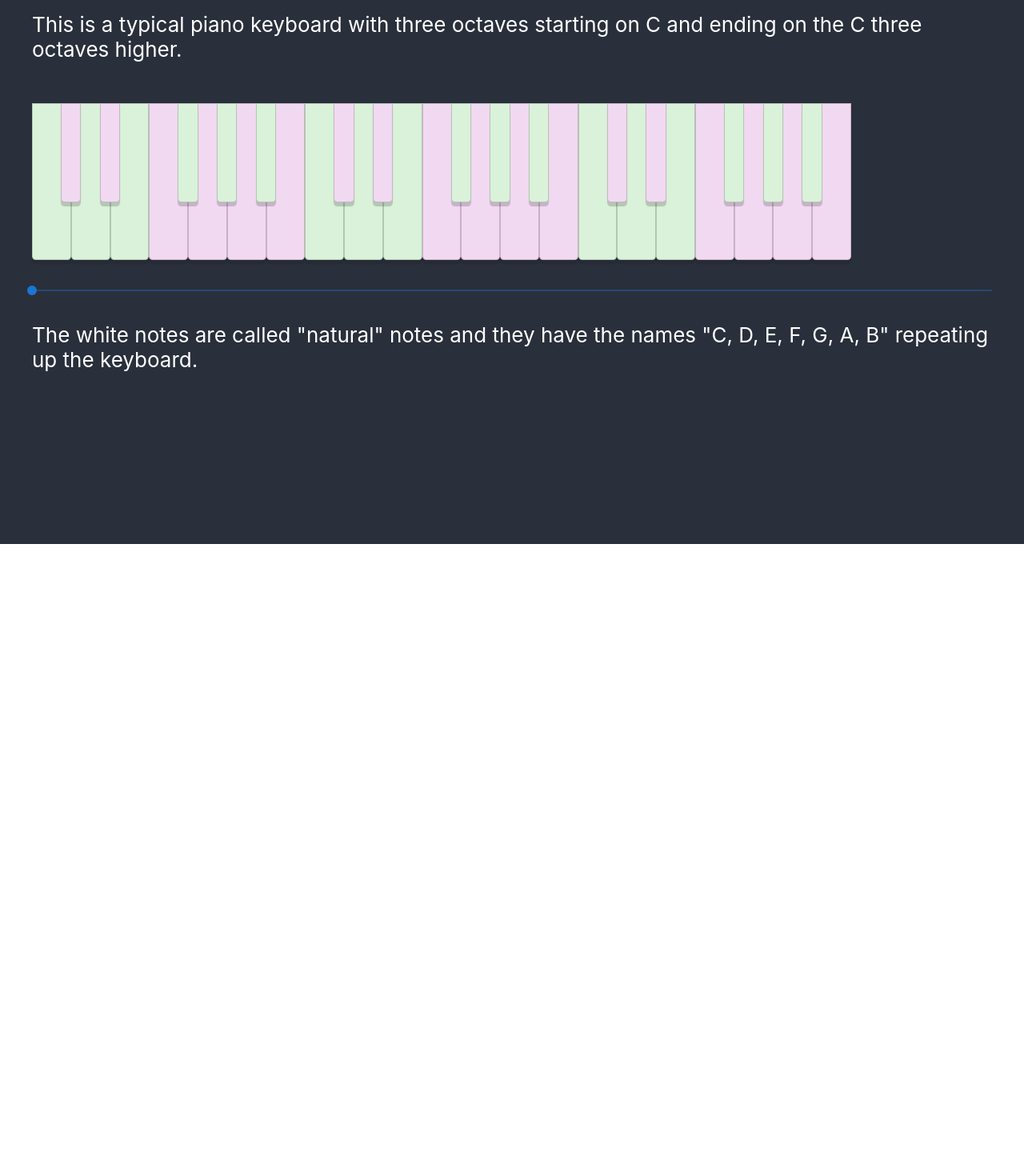
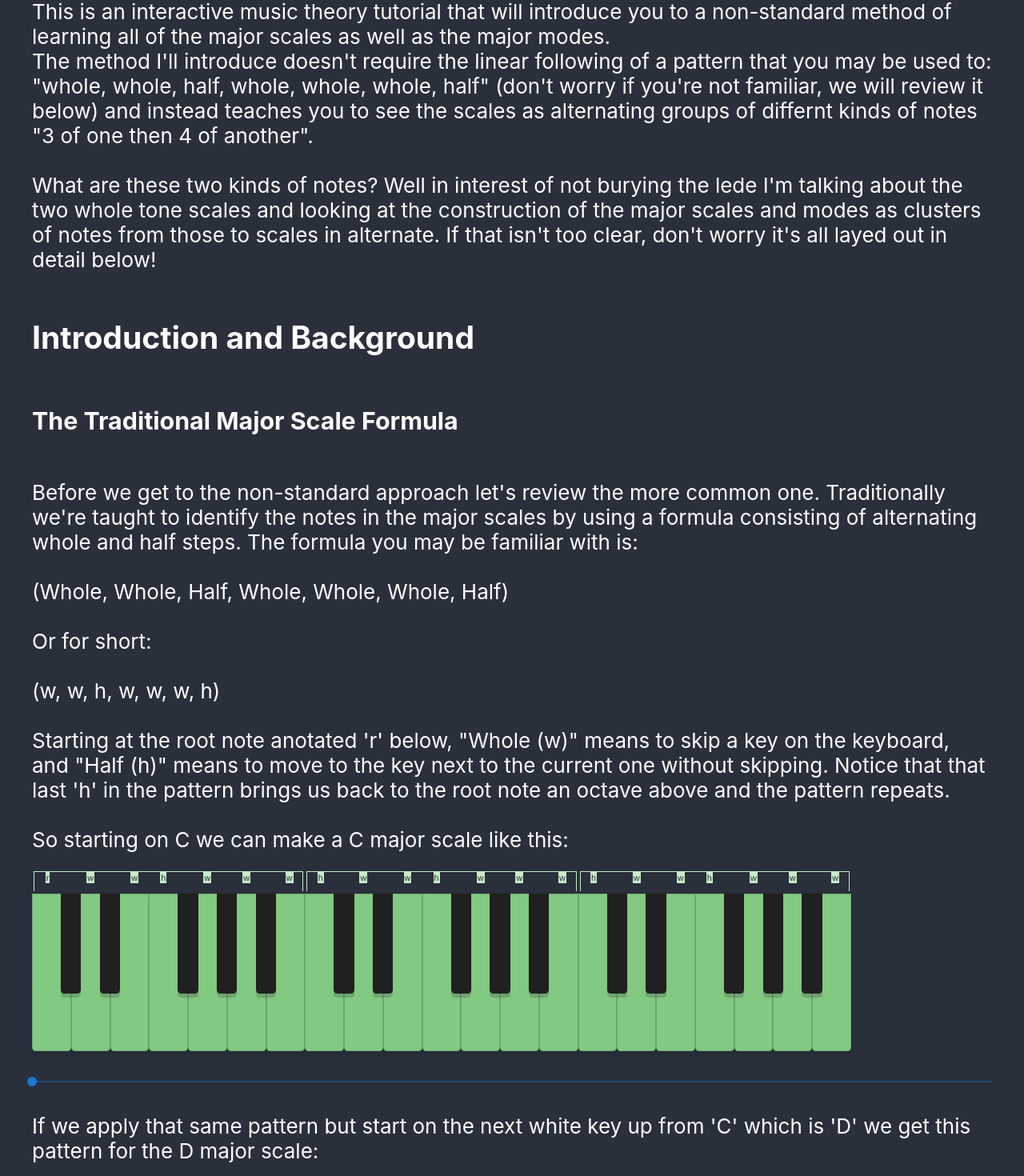
Before and after one commit to jakerr/music-blog, a React (Create React App) app: page / in a window 1280 px wide. Shown: the part 200-1670 px from the top of the page at 80% size. Before the commit the page ends 880 px from the top, so only its background shows below. Built offline with nearby package versions, Linux system fonts and the light colour scheme.

Commit message:
Start making tutorial text

```diff
--- a/src/App.css
+++ b/src/App.css
@@ -41,9 +41,9 @@
   border-radius: 0px 0px var(--kb-key-rad) var(--kb-key-rad);
   cursor: pointer;
   box-shadow: 0px 5px 1px rgba(32, 32, 32, 0.2);
-  -webkit-transition: margin 0.05s ease, background-color 0.07s ease,
+  -webkit-transition: background-color 0.07s ease,
     box-shadow 0.05s ease;
-  transition: margin 0.05s ease, background-color 0.07s ease,
+  transition: background-color 0.07s ease,
     box-shadow 0.05s ease;
 }
 
--- a/src/App.tsx
+++ b/src/App.tsx
@@ -1,20 +1,24 @@
-import React, {FC, useEffect, useState} from 'react';
-import Slider from '@mui/material/Slider';
-import { ModeBuilder } from './ModeHighlighters';
-import './App.css';
-import { KeyHighlighter } from './KeyHighlighter';
+import React, { FC, useEffect, useState } from "react";
+import Slider from "@mui/material/Slider";
+import { ModeBuilder } from "./ModeHighlighters";
+import "./App.css";
+import { KeyHighlighter } from "./KeyHighlighter";
 
-type NaturalNote = 'C' | 'D' | 'E' | 'F' | 'G' | 'A' | 'B'
-type Accidental = '#' | 'b' | undefined
+type NaturalNote = "C" | "D" | "E" | "F" | "G" | "A" | "B";
+type Accidental = "#" | "b" | undefined;
 export type Note = {
-  name: NaturalNote,
-  acc?: Accidental,
-  oct: number,
-  highlight?: string,
-  bracket?: "left" | "middle" | "right" | "solo",
-  bracketColor?: "bracket-color-1" | "bracket-color-2" | "bracket-color-1 lighten" | "bracket-color-2 lighten",
-  bracketLabel?: string,
-}
+  name: NaturalNote;
+  acc?: Accidental;
+  oct: number;
+  highlight?: string;
+  bracket?: "left" | "middle" | "right" | "solo";
+  bracketColor?:
+    | "bracket-color-1"
+    | "bracket-color-2"
+    | "bracket-color-1 lighten"
+    | "bracket-color-2 lighten";
+  bracketLabel?: string;
+};
 const CHROMA = "C_D_EF_G_A_B";
 
 const accidentalOffset = (acc: Accidental): number => {
@@ -24,13 +28,13 @@
     return -1;
   }
   return 0;
-}
+};
 
 export const noteIndex = (note: Note): number => {
   const offset = accidentalOffset(note.acc);
-  const noteOrder = (CHROMA.indexOf(note.name) + offset);
+  const noteOrder = CHROMA.indexOf(note.name) + offset;
   return note.oct * 12 + noteOrder;
-}
+};
 
 const noteForIndex = (idx: number): Note => {
   const oct = Math.floor(idx / 12);
@@ -38,7 +42,7 @@
   var noteName = CHROMA[chromaticDegree];
   var acc = undefined;
   if (noteName === "_") {
-    acc = "#"
+    acc = "#";
     noteName = CHROMA[chromaticDegree - 1];
   }
   return {
@@ -46,12 +50,12 @@
     acc: acc as Accidental,
     oct: oct,
   };
-}
+};
 
 const noteColor = (note: Note): string => {
   const offset = accidentalOffset(note.acc);
   return offset === 0 ? "white" : "black";
-}
+};
 
 function bracketClass(bracket?: "left" | "middle" | "right" | "solo") {
   let classString: string;
@@ -76,42 +80,42 @@
 }
 
 const Key: FC<{
-  note: Note,
-}> = ({note}) => {
+  note: Note;
+}> = ({ note }) => {
   const blackWhite = noteColor(note);
   const hl = note.highlight ?? "";
   const bracketCss = bracketClass(note.bracket);
   const bracketColor = note.bracketColor;
-  const noteCss = `note-${note.name}${note.acc ? "s" : ""}`
+  const noteCss = `note-${note.name}${note.acc ? "s" : ""}`;
   return (
     <div className={`key ${blackWhite} ${hl} ${noteCss}`}>
       <div className={`key-bracket ${bracketCss} ${bracketColor}`}>
         <div className={`key-bracket-label`}>{note.bracketLabel}</div>
       </div>
     </div>
-  )
-}
+  );
+};
 
 const Keys: FC<{
-  from: Note,
-  to: Note,
-  size?: "small" | "medium" | "large",
-  highlighterList: KeyHighlighter[]
-}> = ({from, to, size="large", highlighterList=[]}) => {
-  const [progress, setProgress] = useState(0.0)
-  const [drawnProgress, setDrawnProgress] = useState(-1.0)
+  from: Note;
+  to: Note;
+  size?: "small" | "medium" | "large";
+  highlighterList: KeyHighlighter[];
+}> = ({ from, to, size = "large", highlighterList = [] }) => {
+  const [progress, setProgress] = useState(0.0);
+  const [drawnProgress, setDrawnProgress] = useState(-1.0);
   const [notes, setNotes] = useState<Note[] | null>(null);
 
   // Animate in.
   useEffect(() => {
     const timeoutId = setTimeout(() => {
       const intervalId = setInterval(() => {
-        setProgress(p => {
+        setProgress((p) => {
           const keyPerc = 1 / 37;
           if (p + keyPerc >= 1) {
             clearInterval(intervalId);
           }
-          return p + (1 / 37)
+          return p + 1 / 37;
         });
       }, 14);
     }, 500);
@@ -122,7 +126,9 @@
   useEffect(() => {
     const fromIndex = noteIndex(from);
     const toIndex = noteIndex(to);
-    const allNoteIds = Array(toIndex - fromIndex).fill(0).map((i, idx) => i + idx + fromIndex);
+    const allNoteIds = Array(toIndex - fromIndex)
+      .fill(0)
+      .map((i, idx) => i + idx + fromIndex);
     const allNotes = allNoteIds.map((noteId) => noteForIndex(noteId));
     setNotes(allNotes);
   }, [to, from]);
@@ -144,7 +150,8 @@
     for (const highlighter of highlighterList) {
       highlighter.reset();
     }
-    const animUpTo = progress >= 0.001 ? Math.floor(progress * notes.length) : -1;
+    const animUpTo =
+      progress >= 0.001 ? Math.floor(progress * notes.length) : -1;
     for (const highlighter of highlighterList) {
       notes.forEach((note, index) => {
         if (!highlighter.opts.shouldAnimate || index <= animUpTo) {
@@ -154,30 +161,31 @@
     }
     setDrawnProgress(progress);
     // Force render of notes since we changed the contents via highlighter.
-    setNotes(previousNotes => {
+    setNotes((previousNotes) => {
       return previousNotes;
     });
   }, [notes, progress, drawnProgress, highlighterList]);
 
-  const onSliderChange = (e: Event, value: number | number[], activeThumb: number) => {
+  const onSliderChange = (
+    e: Event,
+    value: number | number[],
+    activeThumb: number
+  ) => {
     const singleNum = Array.isArray(value) ? value[0] : value;
     const newProgress = singleNum / 100.0;
     setProgress(newProgress);
-  }
+  };
 
-  const sizeClass = size === "large" ? "kb-80vw" : (size === "medium" ? "kb-50vw" : "kb-20vw");
+  const sizeClass =
+    size === "large" ? "kb-80vw" : size === "medium" ? "kb-50vw" : "kb-20vw";
   return (
     <>
-    <div className={`keyboard ${sizeClass}`}>
-      {
-      notes?.map((note) => {
-        return (
-          <Key key={noteIndex(note)} note={note}></Key>
-         )
-       })
-      }
-    </div>
-    <Slider
+      <div className={`keyboard ${sizeClass}`}>
+        {notes?.map((note) => {
+          return <Key key={noteIndex(note)} note={note}></Key>;
+        })}
+      </div>
+      <Slider
         size="small"
         defaultValue={0}
         aria-label="Small"
@@ -191,40 +199,105 @@
       </br>
       Notes round trip from: {fromNote2.name}{fromNote2.acc}{fromNote2.oct} to: {toNote2.name}{toNote2.acc}{toNote2.oct} */}
     </>
-  )
+  );
+};
+
+const C0: Note = {
+  name: "C",
+  oct: 0,
+};
+const D0: Note = {
+  name: "D",
+  oct: 0,
+};
+const C3: Note = {
+  name: "C",
+  oct: 3,
+};
+const CS0: Note = { ...C0, acc: "#" };
+
+const WholeToneLightBG: KeyHighlighter[] = [
+  new ModeBuilder(C0).WholeTone().ColorDualLight().build(),
+  new ModeBuilder(CS0).WholeTone().ColorDualLight().build(),
+];
+
+function Introduction() {
+  return (
+    <p>
+      This is an interactive music theory tutorial that will introduce you to a
+      non-standard method of learning all of the major scales as well as the
+      major modes.
+      <br /> The method I'll introduce doesn't require the linear following of a
+      pattern that you may be used to: "whole, whole, half, whole, whole, whole,
+      half" (don't worry if you're not familiar, we will review it below) and
+      instead teaches you to see the scales as alternating groups of differnt
+      kinds of notes "3 of one then 4 of another".
+      <br />
+      <br /> What are these two kinds of notes? Well in interest of not burying
+      the lede I'm talking about the two whole tone scales and looking at the
+      construction of the major scales and modes as clusters of notes from those
+      to scales in alternate. If that isn't too clear, don't worry it's all
+      layed out in detail below!
+    </p>
+  );
+}
+
+function TraditionalMethod() {
+  const builder = new ModeBuilder(C0)
+    .Ionian()
+    .ColorSingleFirst()
+    .BracketsWholeHalf()
+    .Animate();
+  const CMaj: KeyHighlighter[] = [builder.build()];
+  builder.Note(D0);
+  const DMaj: KeyHighlighter[] = [builder.build()];
+  return (
+    <>
+      <h2>Introduction and Background</h2>
+      <h3>The Traditional Major Scale Formula</h3>
+      <p>
+        Before we get to the non-standard approach let's review the more common
+        one. Traditionally we're taught to identify the notes in the major
+        scales by using a formula consisting of alternating whole and half
+        steps. The formula you may be familiar with is:
+        <br />
+        <br />
+        (Whole, Whole, Half, Whole, Whole, Whole, Half)
+        <br />
+        <br />
+        Or for short:
+        <br />
+        <br />
+        (w, w, h, w, w, w, h)
+        <br />
+        <br />
+        Starting at the root note anotated 'r' below, "Whole (w)" means to skip
+        a key on the keyboard, and "Half (h)" means to move to the key next to
+        the current one without skipping. Notice that that last 'h' in the
+        pattern brings us back to the root note an octave above and the pattern
+        repeats.
+        <br />
+        <br />
+        So starting on C we can make a C major scale like this:
+      </p>
+      <Keys from={C0} to={C3} size="large" highlighterList={CMaj}></Keys>
+      <p>
+        If we apply that same pattern but start on the next white key up from
+        'C' which is 'D' we get this pattern for the D major scale:
+      </p>
+      <Keys from={C0} to={C3} size="large" highlighterList={DMaj}></Keys>
+    </>
+  );
 }
 
 function App() {
-  const C0: Note = {
-    name: "C",
-    oct: 0,
-  }
-  const C3: Note = {
-    name: "C",
-    oct: 3,
-  }
-  const sharp: Note = {...C0, acc:"#"}
-  const highlighterList: KeyHighlighter[] = [
-    new ModeBuilder(C0)
-        .WholeTone()
-        .ColorDualLight()
-        .build(),
-    new ModeBuilder(sharp)
-        .WholeTone()
-        .ColorDualLight()
-        .build()
-  ];
   return (
     <div className="App">
       <header className="App-header">
         {/* <img src={logo} className="App-logo" alt="logo" /> */}
-        <p>
-          This is a typical piano keyboard with three octaves starting on C and ending on the C three octaves higher.
-        </p>
-        <Keys from={C0} to={C3} size="large" highlighterList={highlighterList}></Keys>
-        <p>
-          The white notes are called "natural" notes and they have the names "C, D, E, F, G, A, B" repeating up the keyboard.
-        </p>
+        <h1>Whole Tone Scales to Major Modes</h1>
+        <Introduction></Introduction>
+        <TraditionalMethod></TraditionalMethod>
       </header>
     </div>
   );
--- a/src/ModeHighlighters.tsx
+++ b/src/ModeHighlighters.tsx
@@ -28,6 +28,11 @@
   private _opts: ModeHighlighterOptionsBuilder = new ModeHighlighterOptionsBuilder();
   constructor(startNote: Note) {
     this._opts.startNote(startNote);
+  }
+
+  Note(note: Note) {
+    this._opts.startNote(note);
+    return this;
   }
 
   WholeTone() {
```
